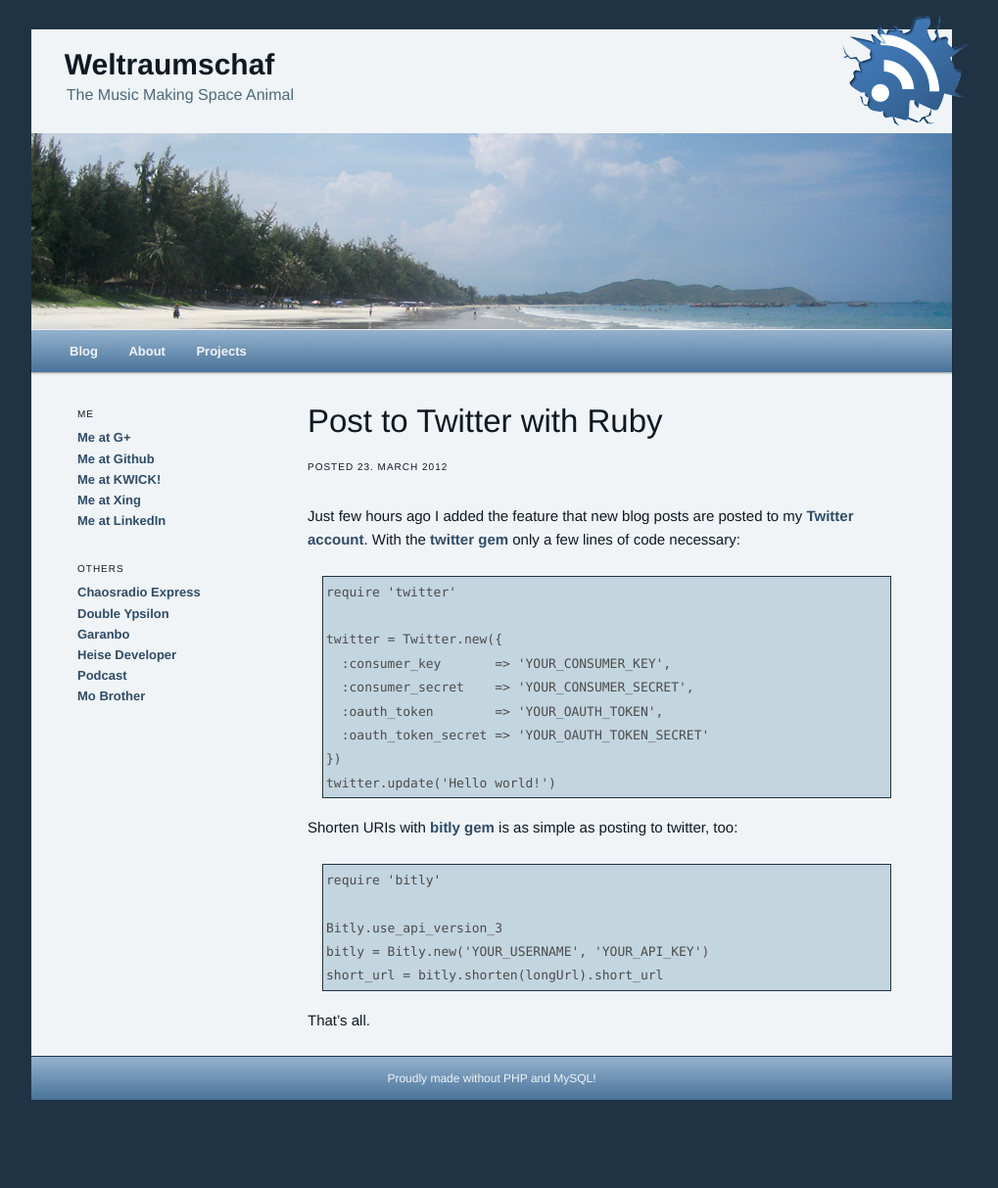
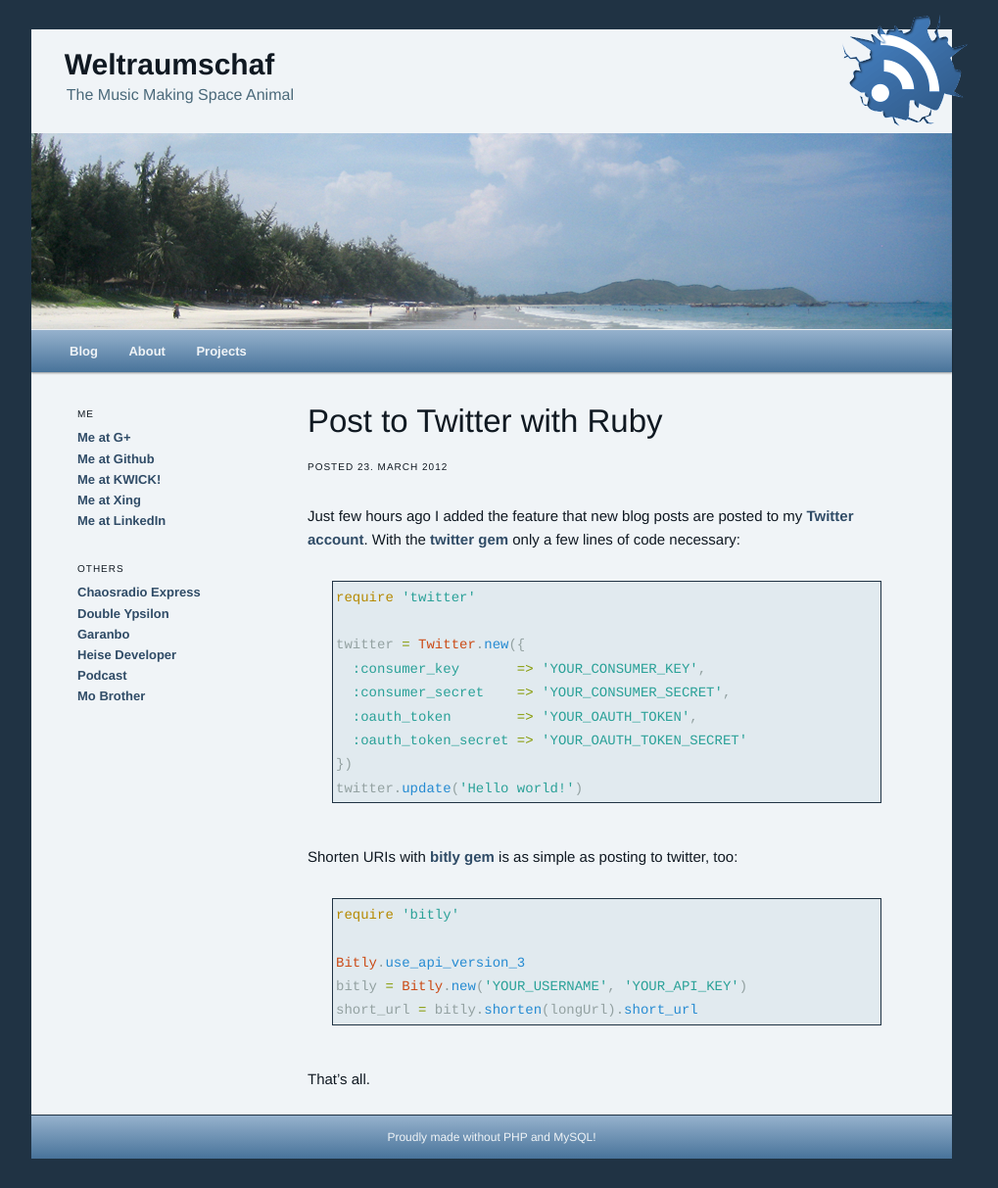
Before and after one commit to Weltraumschaf/weltraumschaf.github.io, a Jekyll site: the page built from _posts/2012-03-23-Post-to-Twitter-with-Ruby.md, in a window 1280 px wide. Shown: the whole page at 98% size, without its empty margins (138-1157 px from the left). Built offline with Jekyll 4.4.1, drawn with Linux system fonts in a browser that asks for light colours; before the commit the page ends 1153 px from its top, so only the background shows below that.

Commit message:
Add syntax highlights.

```diff
--- a/_posts/2012-03-23-Post-to-Twitter-with-Ruby.md
+++ b/_posts/2012-03-23-Post-to-Twitter-with-Ruby.md
@@ -7,23 +7,27 @@ Just few  hours ago I  added the feature  that new blog  posts are posted  to my
 [Twitter  account][1]. With  the  [twitter  gem][2] only  a  few  lines of  code
 necessary:
 
-    require 'twitter'
+{% highlight ruby %}
+require 'twitter'
 
-    twitter = Twitter.new({
-      :consumer_key       => 'YOUR_CONSUMER_KEY',
-      :consumer_secret    => 'YOUR_CONSUMER_SECRET',
-      :oauth_token        => 'YOUR_OAUTH_TOKEN',
-      :oauth_token_secret => 'YOUR_OAUTH_TOKEN_SECRET'
-    })
-    twitter.update('Hello world!')
+twitter = Twitter.new({
+  :consumer_key       => 'YOUR_CONSUMER_KEY',
+  :consumer_secret    => 'YOUR_CONSUMER_SECRET',
+  :oauth_token        => 'YOUR_OAUTH_TOKEN',
+  :oauth_token_secret => 'YOUR_OAUTH_TOKEN_SECRET'
+})
+twitter.update('Hello world!')
+{% endhighlight %}
 
 Shorten URIs with [bitly gem][3] is as simple as posting to twitter, too:
 
-    require 'bitly'
+{% highlight ruby %}
+require 'bitly'
 
-    Bitly.use_api_version_3
-    bitly = Bitly.new('YOUR_USERNAME', 'YOUR_API_KEY')
-    short_url = bitly.shorten(longUrl).short_url
+Bitly.use_api_version_3
+bitly = Bitly.new('YOUR_USERNAME', 'YOUR_API_KEY')
+short_url = bitly.shorten(longUrl).short_url
+{% endhighlight %}
 
 That's all.
 
--- a/_scss/_highlights.scss
+++ b/_scss/_highlights.scss
@@ -3,7 +3,7 @@
 /********************/
 
 .highlight {
-  background-color: $grey8;
+  background-color: $lightBlue1;
   padding: 5px 10px;
   margin: 20px 0;
 }
--- a/_scss/_tags.scss
+++ b/_scss/_tags.scss
@@ -24,11 +24,10 @@ cite, em, i {
 
 code, kbd {
   font: 13px Monaco, Consolas, "Andale Mono", "DejaVu Sans Mono", monospace;
-  color: $grey7;
 }
 
 pre {
-  background: $lightBlue4;
+  background: $lightBlue2;
   border: 1px solid $darkBlue16;
   margin: 0 15px 1.2em;
   padding: 3px;
--- a/style.scss
+++ b/style.scss
@@ -4,8 +4,7 @@
 @import "_colors";
 @import "_tags";
 @import "_mixins";
-
-// Syntax highlighting @import is at the bottom of this file
+@import "_highlights";
 
 #page {
   background: none repeat scroll 0 0 $lightBlue1;
@@ -198,8 +197,3 @@ footer a {
 article p {
   margin-bottom: 1.625em;
 }
-
-// Settled on moving the import of syntax highlighting to the bottom of the CSS
-// ... Otherwise it really bloats up the top of the CSS file and makes it difficult
-// to find the start
-//@import "_highlights";
```
